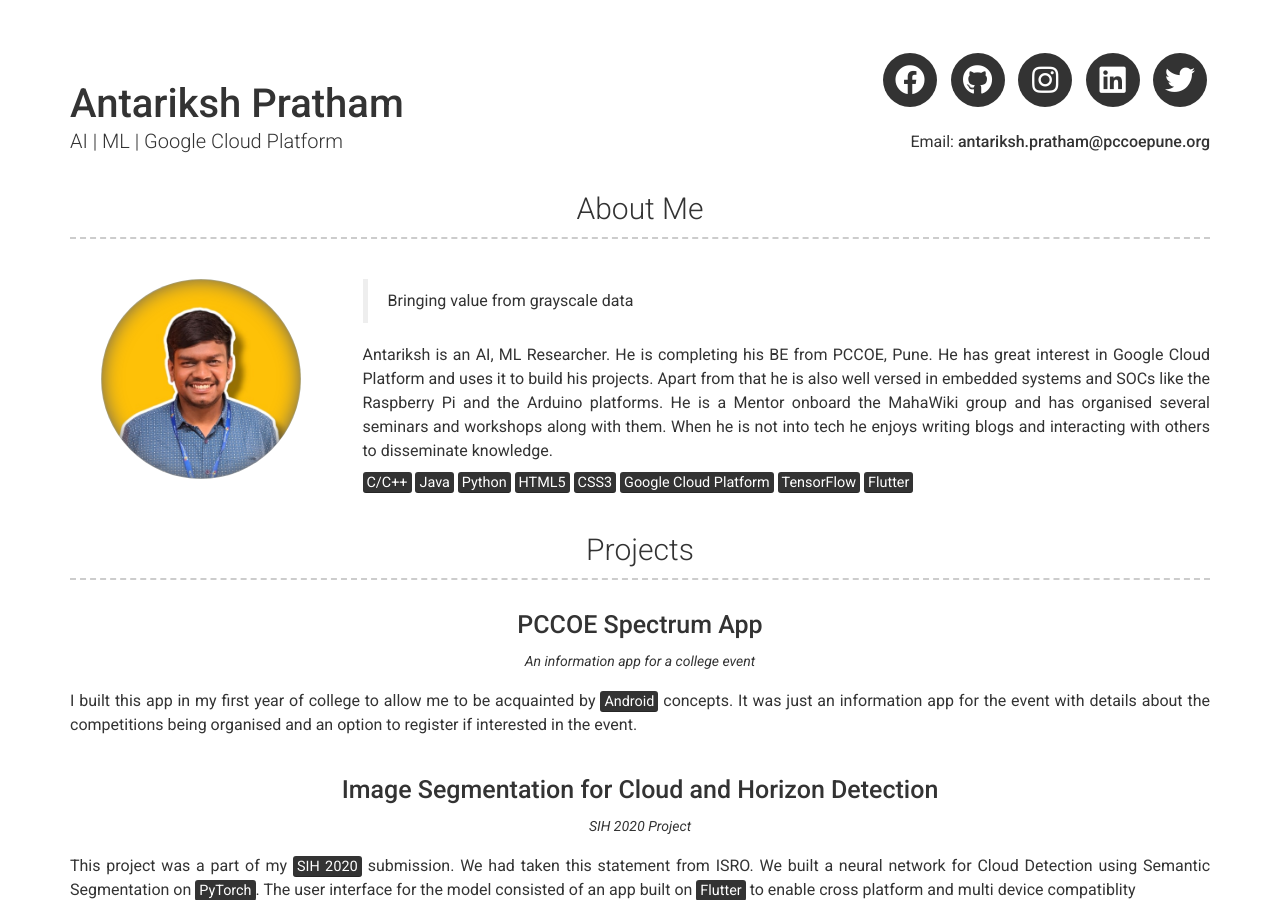
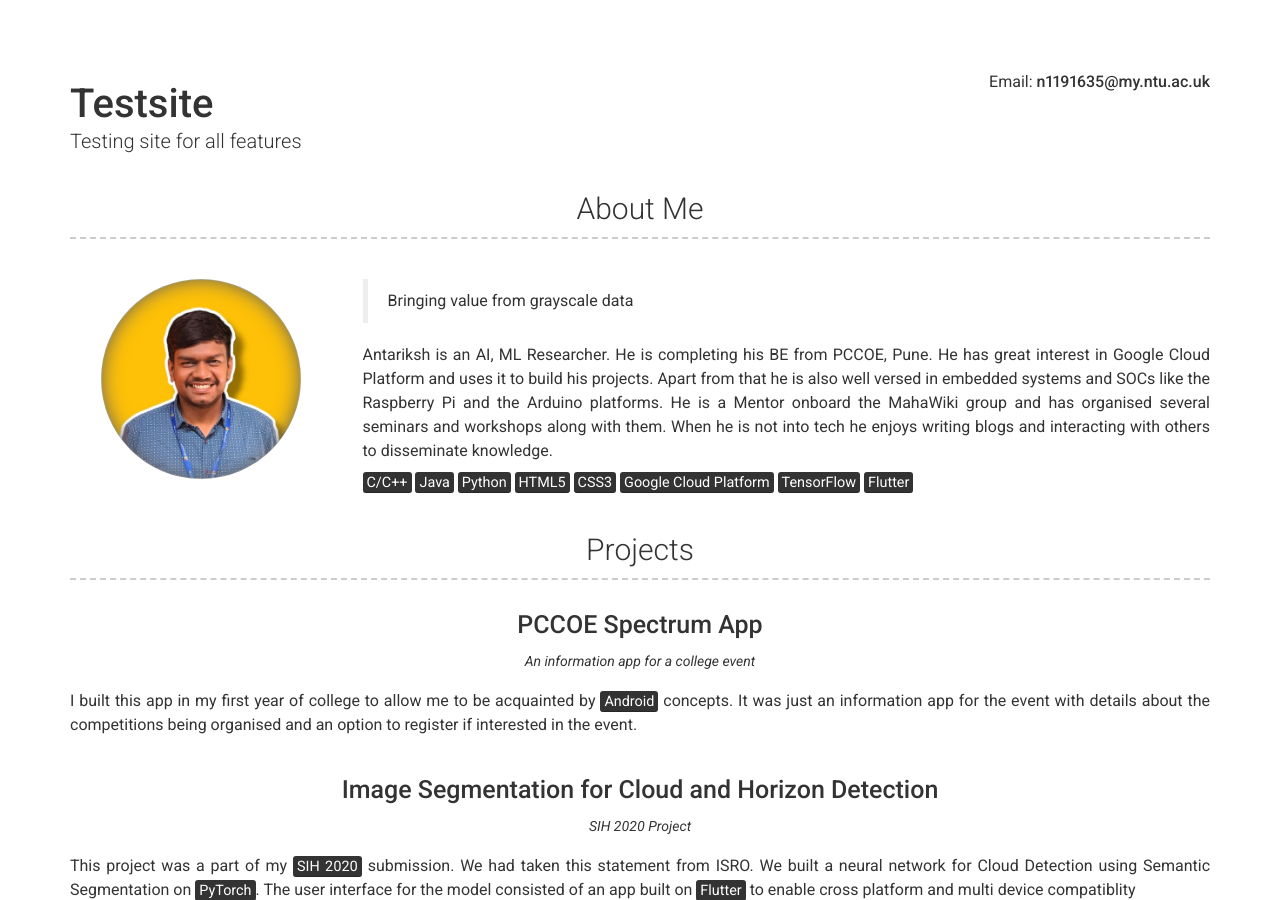
Before and after one commit to APratham/testsite, a Jekyll site: the page built from gh-pages/index.md, in a window 1280 px wide and 900 px high. Built offline with Jekyll 4.4.1, drawn with Linux system fonts in a browser that asks for light colours; nearby versions of some CDN libraries; some of the changed text lies outside the part shown.

Commit message:
Update _config.yml

```diff
--- a/gh-pages/_config.yml
+++ b/gh-pages/_config.yml
@@ -3,20 +3,20 @@ repository: Git repository where your resume will be hosted, only required if yo
 favicon: assets/favicon.ico
 
 # Personal info
-name: Antariksh Pratham
-title: AI | ML | Google Cloud Platform
-email: antariksh.pratham@pccoepune.org
+name: Testsite
+title: Testing site for all features
+email: n1191635@my.ntu.ac.uk
 
 # Dark Mode (true/false/never)
 darkmode: false
 
-# Social links
-twitter_username: ___apratham___
-#stackoverflow_username: /9378758/antariksh-pratham
-facebook_username: antariksh.pratham
-instagram_username: ___apratham___
-linkedin_username: apratham
-github_username:  APratham
+# # Social links
+# twitter_username: ___apratham___
+# #stackoverflow_username: /9378758/antariksh-pratham
+# facebook_username: antariksh.pratham
+# instagram_username: ___apratham___
+# linkedin_username: apratham
+# github_username:  APratham
 
 # Additional icon links
 #additional_links:
```
